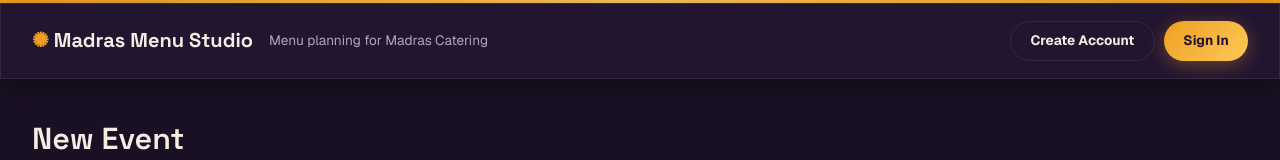
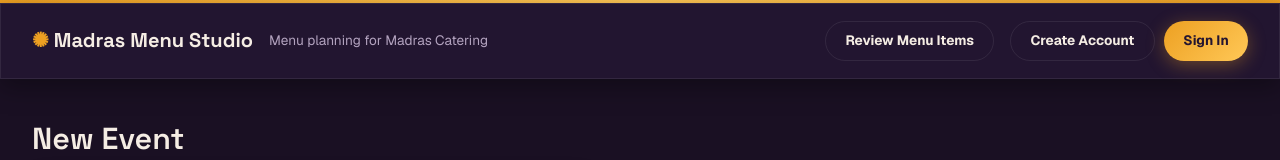
Before and after one commit to JyothirmaiKondepudi/madras-menu-studio, a Next.js app: page /events/new in a window 1280 px wide. Shown: the top 160 px of the page. Built offline with nearby package versions, Linux system fonts and the light colour scheme; no server answers; the database is empty.

Commit message:
adding review to dashbaord

```diff
--- a/app/globals.css
+++ b/app/globals.css
@@ -104,6 +104,26 @@ a:hover { color: var(--color-gold); }
 .site-auth {
   display: flex;
   gap: 0.6rem;
+}
+/* .btn-outline alone isn't enough here — its padding/border-radius/cursor
+   come from the bare `button {}` rule below, which only targets real
+   <button> elements. This is a <Link> (renders as <a>), so it needs the
+   full button shape defined directly instead of assuming .btn-outline
+   carries it. */
+.site-nav-link {
+  font: inherit;
+  font-size: 0.85rem;
+  font-weight: 700;
+  text-decoration: none;
+  cursor: pointer;
+  border: 1px solid var(--color-border);
+  border-radius: 999px;
+  padding: 0.55rem 1.2rem;
+  color: var(--color-text);
+  transition: background 0.12s ease;
+}
+.site-nav-link:hover {
+  background: rgba(255, 255, 255, 0.06);
 }
 .btn-outline {
   background: transparent;
--- a/app/layout.tsx
+++ b/app/layout.tsx
@@ -41,6 +41,11 @@ export default function RootLayout({ children }: LayoutProps<"/">) {
             <span className="site-brand-mark">✺</span> Madras Menu Studio
           </Link>
           <span className="site-tagline">Menu planning for Madras Catering</span>
+          {/* /review had no way to reach it except typing the URL directly
+              (found by the user trying to hand the link to a customer) —
+              a plain nav link, same unauthenticated status as everywhere
+              else until real auth exists. */}
+          <Link href="/review" className="site-nav-link">Review Menu Items</Link>
           {/* Visual placeholders only — no auth wired up yet (deliberate,
               see the plan doc: real Auth.js login is its own later session). */}
           <div className="site-auth">
```
Also changed, not shown: 1 other file (tests, documents, lock files or other folders).
